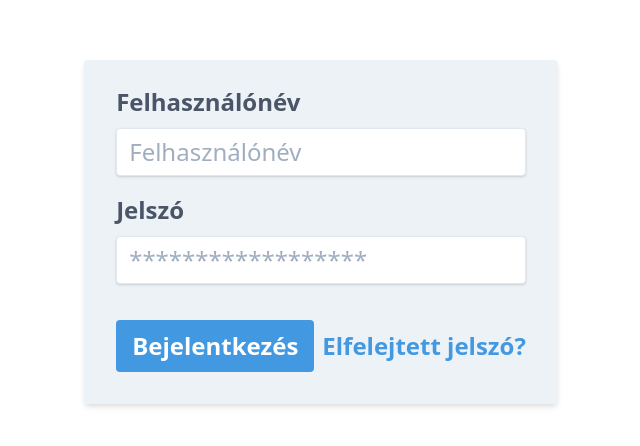
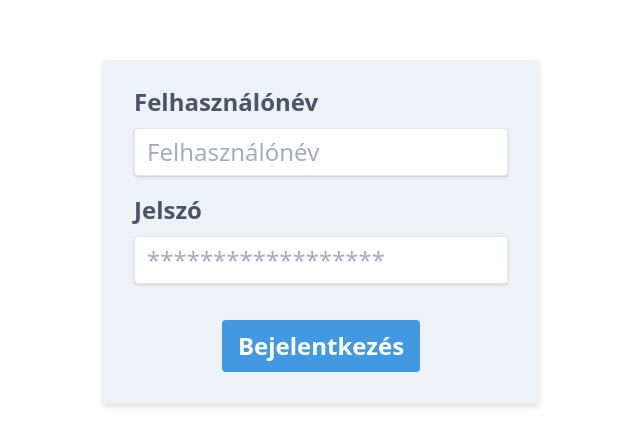
Before and after one commit to skornel02/khn2020, a React (Create React App) app in the folder react-frontend/: page / in a window 1280 px wide. Shown: the part 168-614 px from the top of the page, without its empty margins (319-959 px from the left). Built offline with nearby package versions, Linux system fonts and the light colour scheme.

Commit message:
Login form changes Main added

```diff
--- a/react-frontend/package.json
+++ b/react-frontend/package.json
@@ -9,8 +9,11 @@
     "@types/jest": "^24.9.1",
     "@types/node": "^12.12.36",
     "@types/react": "^16.9.34",
+    "@types/react-calendar-timeline": "^0.26.1",
     "@types/react-dom": "^16.9.6",
+    "interactjs": "^1.9.9",
     "react": "^16.13.1",
+    "react-calendar-timeline": "^0.26.7",
     "react-dom": "^16.13.1",
     "react-scripts": "3.4.1",
     "tailwindcss": "^1.2.0",
--- a/react-frontend/public/index.html
+++ b/react-frontend/public/index.html
@@ -28,7 +28,7 @@
   </head>
   <body class="h-screen w-screen">
     <noscript>You need to enable JavaScript to run this app.</noscript>
-    <div id="root" class="flex justify-center h-screen"></div>
+    <div id="root"></div>
     <!--
       This HTML file is a template.
       If you open it directly in the browser, you will see an empty page.
--- /dev/null
+++ b/react-frontend/src/App.tsx
@@ -0,0 +1,19 @@
+import React, {useState} from 'react';
+import Login from "./Login";
+import Main from "./Main";
+
+const App = () => {
+    const switchToMain = () => {
+        setRender(<Main/>)
+    }
+
+    const [render, setRender] = useState(<Login login={switchToMain}/>);
+
+    return (
+        <>
+            {render}
+        </>
+    );
+};
+
+export default App;
--- a/react-frontend/src/Login.tsx
+++ b/react-frontend/src/Login.tsx
@@ -1,7 +1,8 @@
 import React from 'react';
 
-function Login() {
+function Login(props: {login: () => void}) {
     return (
+        <div className="flex justify-center h-screen">
         <form className="bg-gray-200 shadow-md rounded px-8 pt-6 pb-8 m-auto text-sm sm:text-2xl">
             <div className="mb-4">
                 <label className="block text-gray-700 font-bold mb-2" htmlFor="username">
@@ -19,18 +20,15 @@ function Login() {
                     className="shadow appearance-none border rounded w-full py-2 px-3 text-gray-700 mb-3 leading-tight focus:outline-none focus:shadow-outline"
                     id="password" type="password" placeholder="******************"/>
             </div>
-            <div className="flex items-center justify-between">
+            <div className="flex justify-center">
                 <button
                     className="bg-blue-500 hover:bg-blue-700 text-white font-bold py-2 px-4 rounded focus:outline-none focus:shadow-outline"
-                    type="button">
+                    type="button" onClick={props.login}>
                     Bejelentkezés
                 </button>
-                <a className="inline-block align-baseline font-bold text-blue-500 hover:text-blue-800 ml-2"
-                   href="#elf">
-                   Elfelejtett jelszó?
-                </a>
             </div>
         </form>
+        </div>
     );
 }
 
--- /dev/null
+++ b/react-frontend/src/Main.tsx
@@ -0,0 +1,49 @@
+import React, {Component} from 'react';
+import Timeline from 'react-calendar-timeline';
+import 'react-calendar-timeline/lib/Timeline.css';
+import moment from 'moment';
+
+const groups = [{id: 1, title: 'group 1'}, {id: 2, title: 'group 2'}]
+
+const items = [
+    {
+        id: 1,
+        group: 1,
+        title: 'item 1',
+        start_time: moment(),
+        end_time: moment().add(1, 'hour')
+    },
+    {
+        id: 2,
+        group: 2,
+        title: 'item 2',
+        start_time: moment().add(-0.5, 'hour'),
+        end_time: moment().add(0.5, 'hour'),
+        canMove: true
+    },
+    {
+        id: 3,
+        group: 1,
+        title: 'item 3',
+        start_time: moment().add(2, 'hour'),
+        end_time: moment().add(3, 'hour')
+    }
+]
+
+
+class Main extends Component {
+    render() {
+        return (
+            <div>
+                <Timeline
+                    groups={groups}
+                    items={items}
+                    defaultTimeStart={moment().add(-12, 'hour')}
+                    defaultTimeEnd={moment().add(12, 'hour')}
+                />
+            </div>
+        );
+    }
+}
+
+export default Main;
--- a/react-frontend/src/index.tsx
+++ b/react-frontend/src/index.tsx
@@ -1,12 +1,12 @@
 import React from 'react';
 import ReactDOM from 'react-dom';
 import './assets/main.css'
-import Login from './Login';
 import * as serviceWorker from './serviceWorker';
+import App from "./App";
 
 ReactDOM.render(
   <React.StrictMode>
-    <Login />
+      <App/>
   </React.StrictMode>,
   document.getElementById('root')
 );
```
Also changed, not shown: 1 other file (tests, documents, lock files or other folders).
